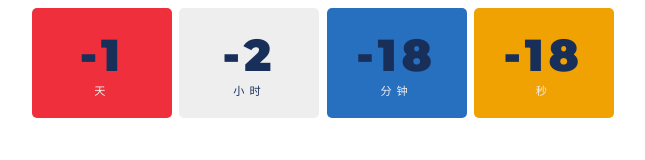
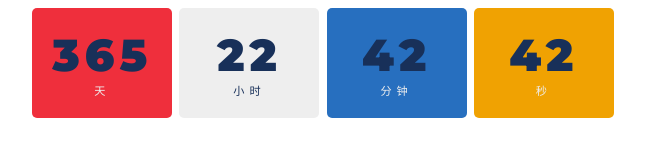
Before and after one commit to ToruSmith/days-widgets, a plain HTML site: page index.html in a window 1280 px wide. Shown: the whole page, without its empty margins (317-962 px from the left). Drawn offline with Linux system fonts and the light colour scheme.

Commit message:
Update index.html

```diff
--- a/index.html
+++ b/index.html
@@ -103,7 +103,7 @@ body{
 </body>
 <script>
     const year = new Date().getFullYear();
-const myDate = new Date('January 1, 2024 08:30:00');
+const myDate = new Date('January 1, 2025 08:30:00');
 console.log(myDate);
 
 // countdown
```
